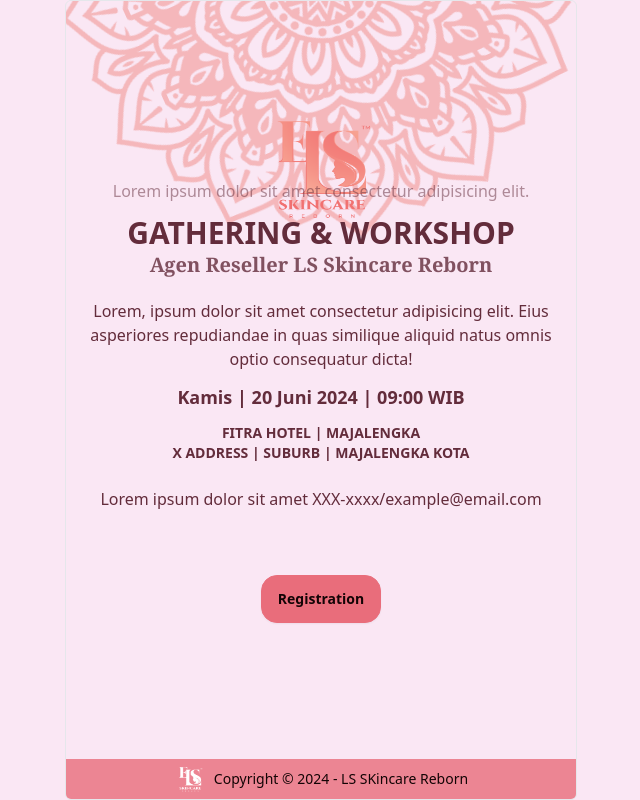
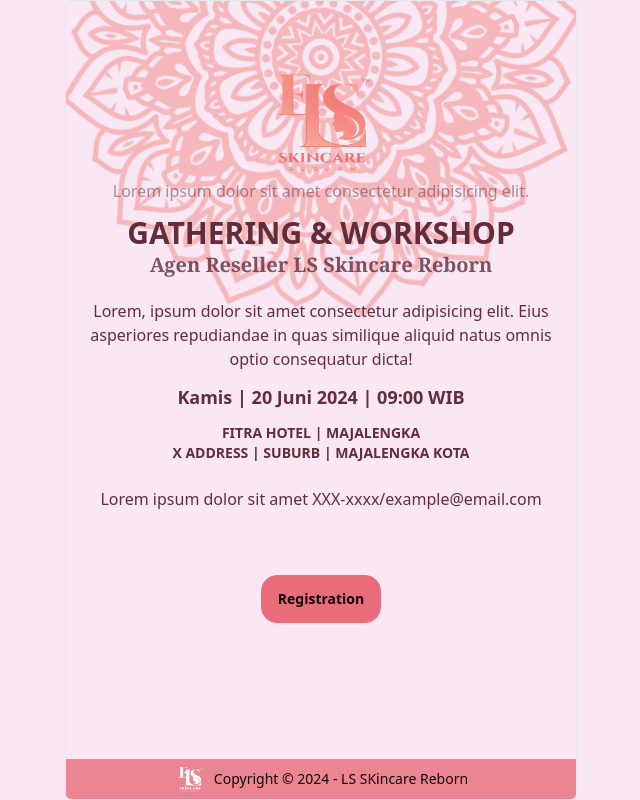
Before and after one commit to Mahfudin98/invitation-workshop, a Next.js app: page /about in a window 1280 px wide. Shown: the whole page, without its empty margins (319-959 px from the left). Built offline with nearby package versions, Linux system fonts and the light colour scheme.

Commit message:
change position ornamen

```diff
--- a/src/components/Layout.tsx
+++ b/src/components/Layout.tsx
@@ -9,12 +9,12 @@
 
   useEffect(() => {
     const handleRouteChange = () => {
-      console.log('Route is changing...');
+      console.log("Route is changing...");
       setIsShrunk(true);
     };
 
-    const handleRouteComplete = (url:any) => {
-      console.log('Route change complete.');
+    const handleRouteComplete = (url: any) => {
+      console.log("Route change complete.");
       setTimeout(() => {
         setIsShrunk(false);
       }, 300);
@@ -37,10 +37,10 @@
       <div className="relative flex flex-col w-full max-h-screen min-h-screen custom-scrollbar overflow-hidden border-0 lg:border lg:max-w-lg lg:w-full lg:rounded-md">
         <div
           className={`absolute left-0 md:left-10 lg:left-0 w-full transition-all duration-700 ${
-            isShrunk ? '-top-[100%] opacity-0' : '-top-[35%] opacity-100'
-          } ${isShow === '/' ? 'hidden' : ''}`}
+            isShrunk ? "-top-[100%] opacity-0" : "-top-[25%] opacity-100"
+          } ${isShow === "/" ? "hidden" : ""}`}
         >
-          <div className="absolute top-[75%] 2xl:top-[65%] left-0 md:-left-10 lg:left-0 z-10 flex items-center justify-center w-full">
+          <div className="absolute top-[50%] 2xl:top-[65%] left-0 md:-left-10 lg:left-0 z-10 flex items-center justify-center w-full">
             <Image
               src={"/logo/vertical-06.png"}
               alt="logo"
@@ -57,11 +57,16 @@
             className={`motion-safe:animate-[spin_30s_linear_infinite] opacity-50`}
           />
         </div>
+
+        <main className={`relative z-20`}>
+          <div className="relative z-10">
+          {children}
+          </div>
           <div className="fixed inset-0 lg:absolute flex items-center justify-center">
             <div
               className={`absolute w-full transition-all md:left-10 lg:left-0 duration-1000 ease-bounce ${
                 isShow === "/"
-                ? "top-[19.5%] opacity-100 lg:top-[16.9%] xl:top-[17%] 2xl:top-[22.8%]"
+                  ? "top-[25%%] opacity-100 lg:top-[16.9%] xl:top-[16.5%] 2xl:top-[22.8%]"
                   : "-top-[100%] opacity-0"
               }`}
             >
@@ -74,12 +79,12 @@
               />
             </div>
           </div>
-        <main className={`relative z-20`}>{children}</main>
+        </main>
         <div className="absolute bottom-0 left-4 w-full h-full grid items-end">
           <div
             className={`bg-primary w-16 relative rounded-t-md p-4 shadow-md shadow-primary bg-opacity-80 transition-all duration-700 ease-bounce ${
               isShrunk ? "h-[10%] opacity-0" : "h-[30%] opacity-100"
-            } ${isShow !== '/' ? 'hidden' : ''}`}
+            } ${isShow !== "/" ? "hidden" : ""}`}
           >
             <h1 className="card-title font-mono whitespace-nowrap -rotate-90 my-32 text-primary-content opacity-80">
               JUNI 20, 2024
```
Lines whose indentation alone changed are shown as unchanged.
